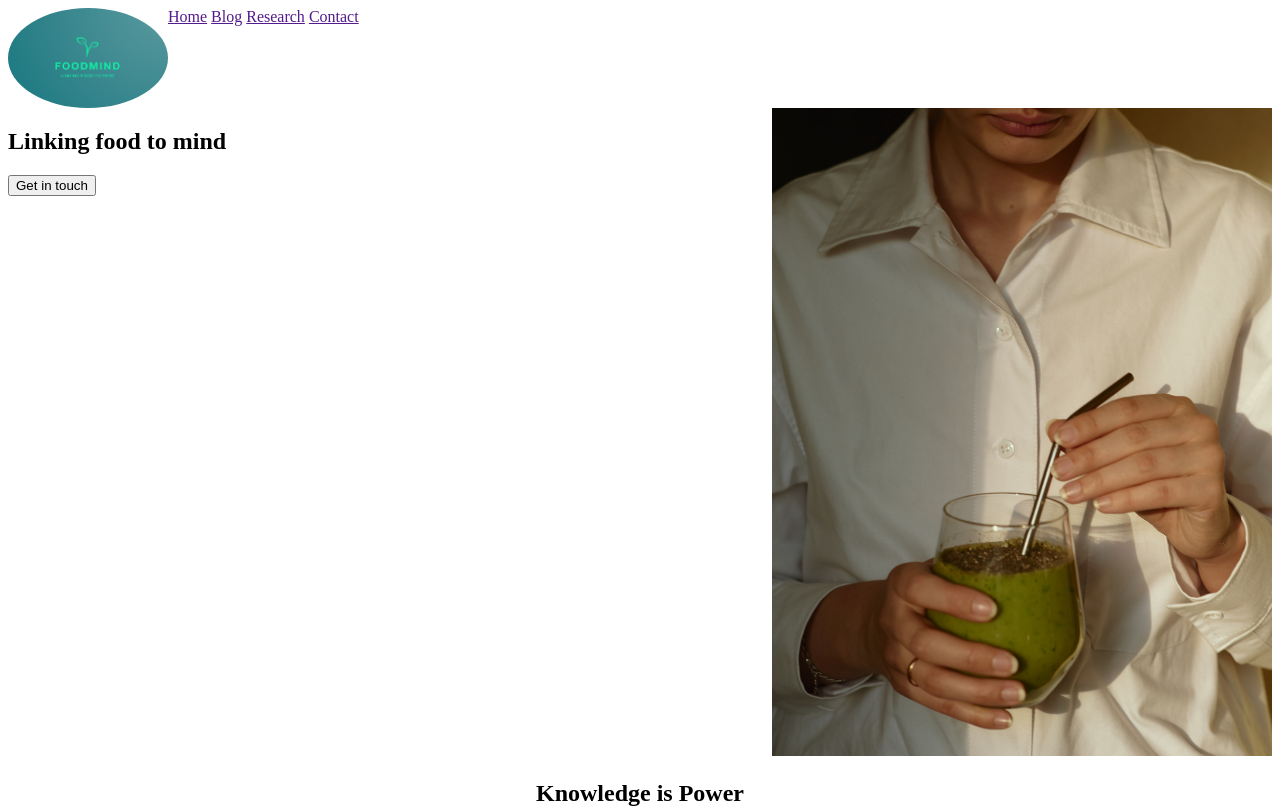
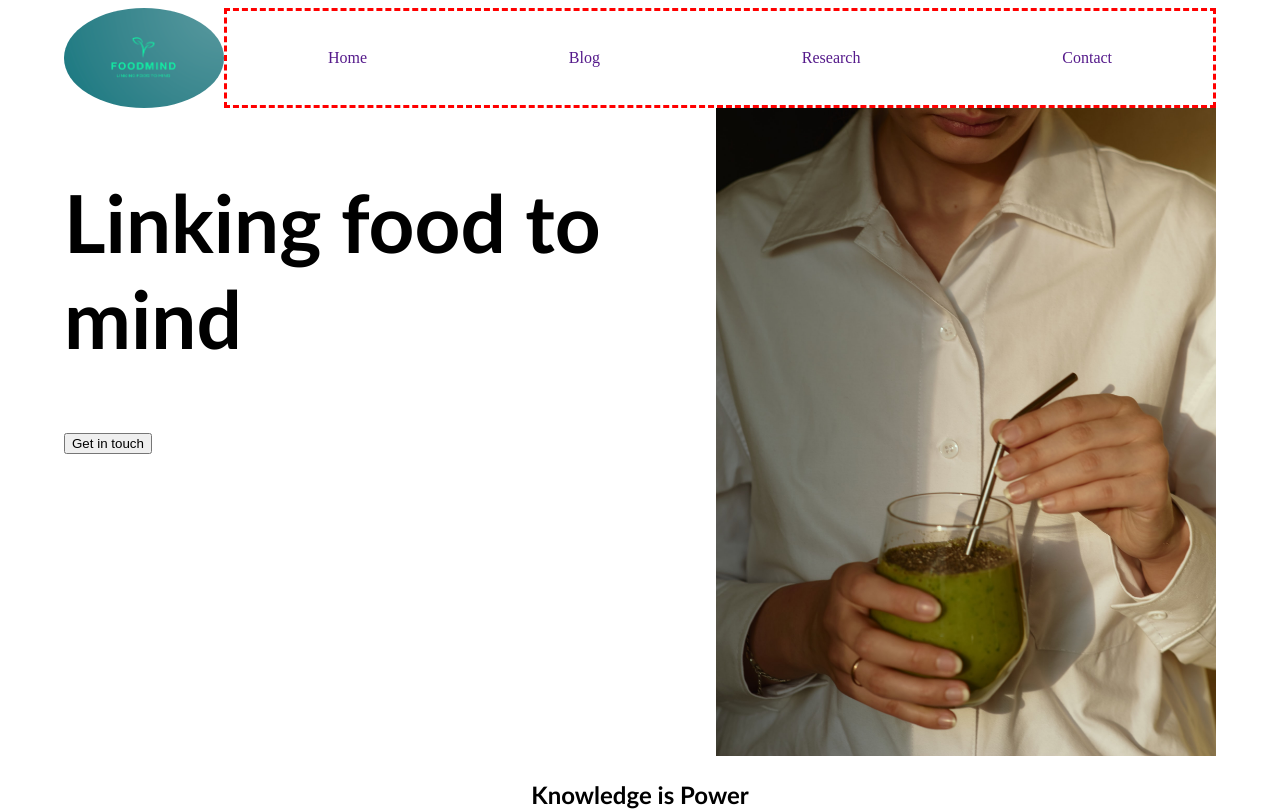
Before and after one commit to wgchasi/foodmind, a plain HTML site: page index.html in a window 1280 px wide. Shown: the top 812 px of the page. Drawn offline with Linux system fonts and the light colour scheme.

Commit message:
Testing branches.

```diff
--- a/styles.css
+++ b/styles.css
@@ -1,6 +1,27 @@
 *, *:before, *:after {
     box-sizing: border-box;
-  }
+}
+
+a {
+  text-decoration: none; /* no underline */
+}
+
+body {
+    margin-left: 5%;
+    margin-right: 5%;
+}
+
+h1, h2, h3, h4 {
+    font-family:'Gill Sans', 'Gill Sans MT', Calibri, 'Trebuchet MS', sans-serif;
+}
+
+p {
+    font-family: Arial, Helvetica, sans-serif;
+}
+
+.banner-title {
+    font-size: 5em;
+}
 
 header {
     display: flex;
@@ -21,7 +42,11 @@ footer {
 }
 
 .navbar {
-
+    display: flex;
+    align-items: center;
+    border: dashed red;
+    flex-grow: 2;
+    justify-content: space-around;
 }
 
 .banner {
```
Also changed, not shown: 3 other files.
